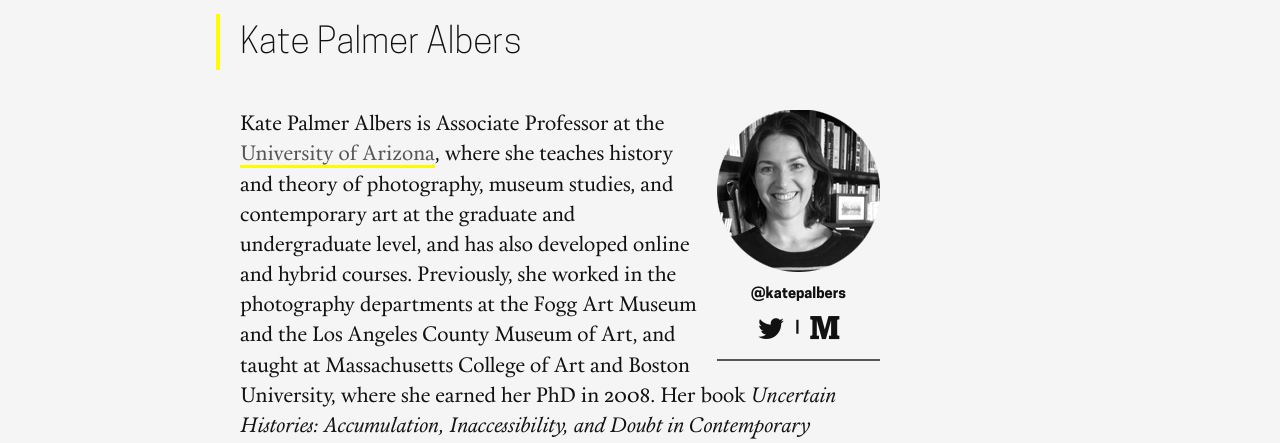
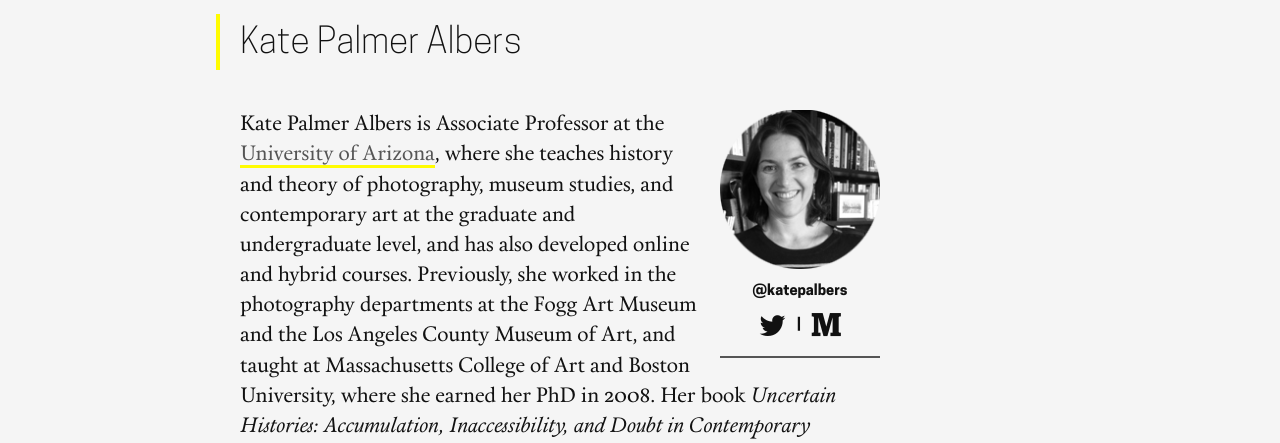
Before and after one commit to katepalbers/circ-exchg, a Jekyll site: the page built from kpa.md, in a window 1280 px wide. Shown: the part 146-589 px from the top of the page. Built offline with Jekyll 4.4.1, drawn with Linux system fonts in a browser that asks for light colours; nearby versions of some CDN libraries; some web fonts are replaced.

Commit message:
img width

```diff
--- a/assets/css/k.css
+++ b/assets/css/k.css
@@ -311,6 +311,7 @@ Pages
 	border-bottom: 2px solid #555;
 	padding-bottom: 8px;
 	margin-bottom: 20px;
+	width: 160px;
 }
 .figure-profile figcaption {
 	color: #111;
```
